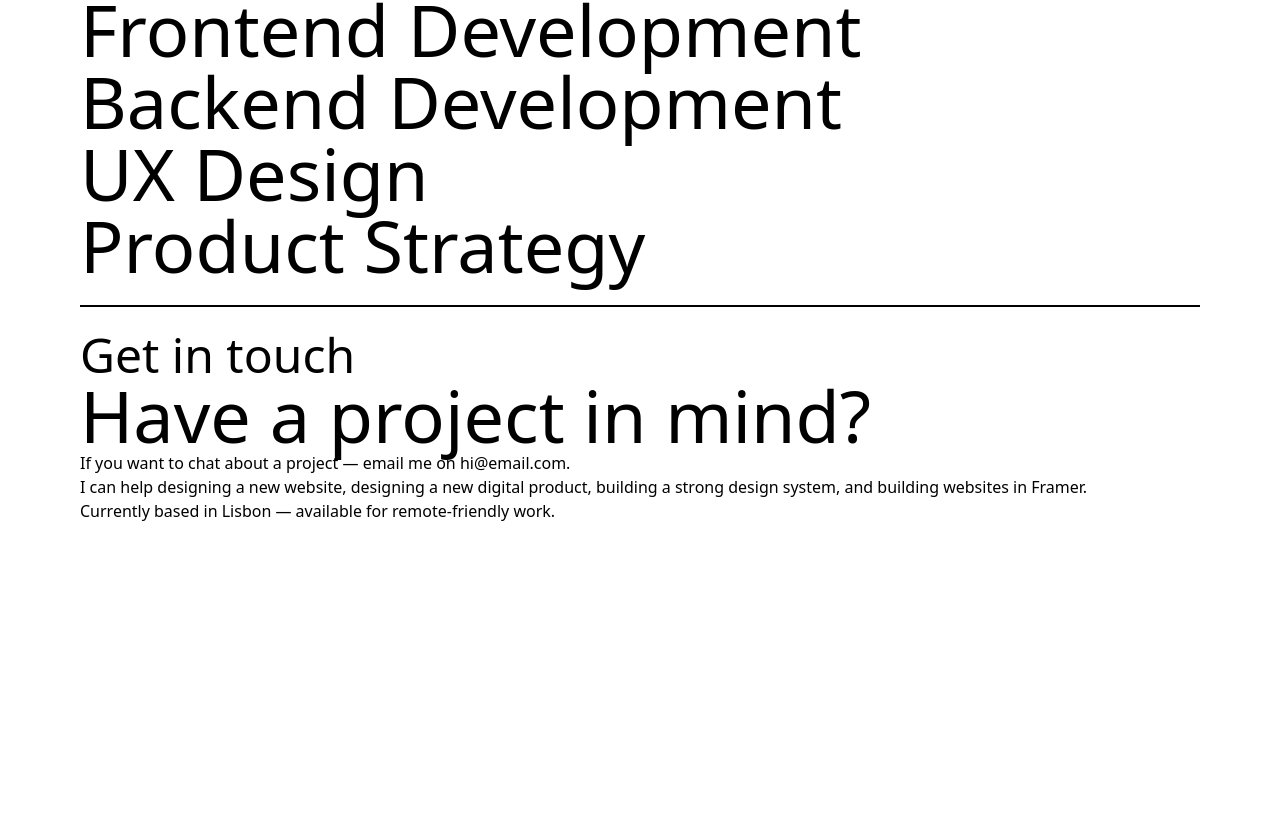
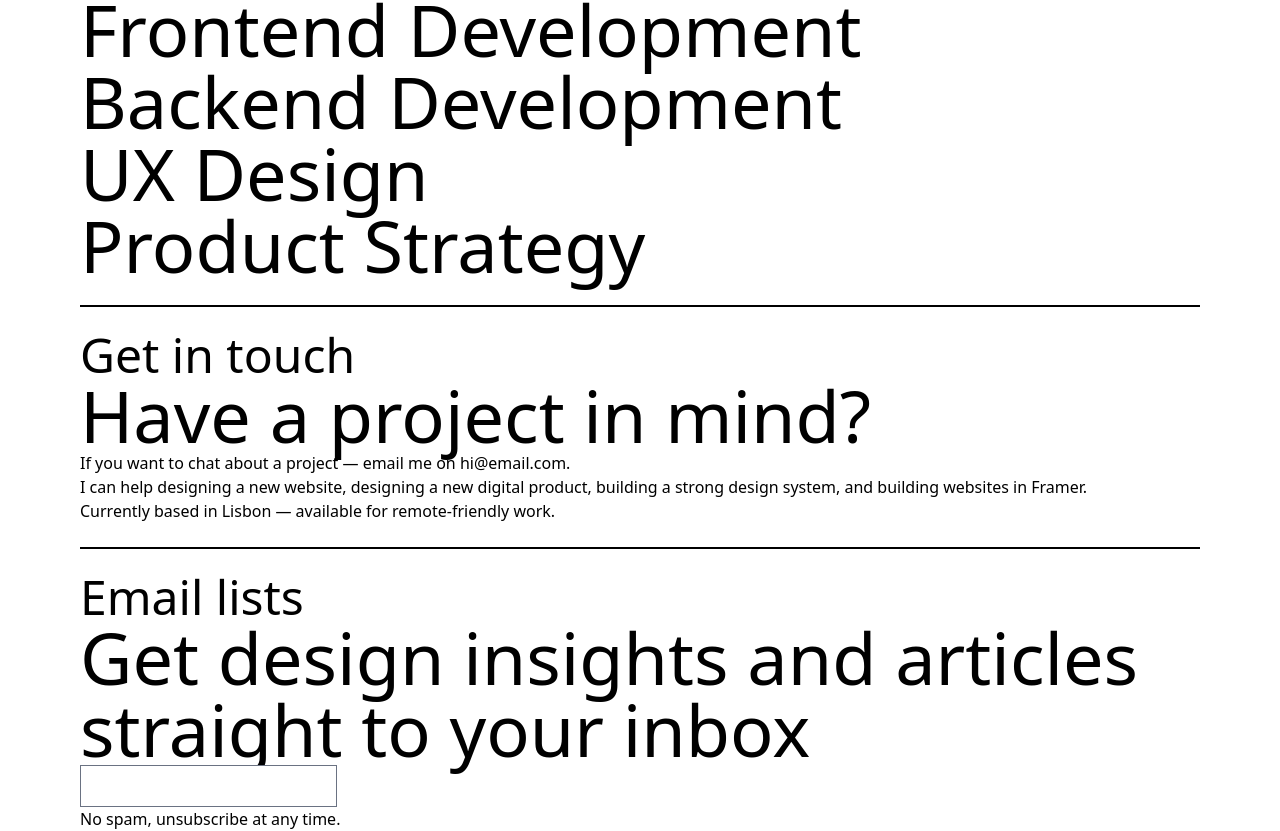
Before and after one commit to marufshafique/portfolio-sv, a SvelteKit app: page / in a window 1280 px wide. Shown: the part 5621-6452 px from the top of the page. Before the commit the page ends 6144 px from the top, so only its background shows below. Built offline with nearby package versions, Linux system fonts and the light colour scheme.

Commit message:
email list

```diff
--- /dev/null
+++ b/src/components/EmailList.svelte
@@ -0,0 +1,15 @@
+<script>
+	import Container from "./Container.svelte";
+	import SectionHeader from "./SectionHeader.svelte";
+
+</script>
+
+<Container>
+	<SectionHeader title="Email lists" />
+	<h1 class="text-7xl font-medium">Get design insights and articles straight to your inbox</h1>
+
+	<div>
+		<input type="text">
+		<p>No spam, unsubscribe at any time.</p>
+	</div>
+</Container>
--- a/src/routes/+page.svelte
+++ b/src/routes/+page.svelte
@@ -1,6 +1,7 @@
 <script lang="ts">
 	import About from '../components/About.svelte';
 	import Contact from '../components/Contact.svelte';
+	import EmailList from '../components/EmailList.svelte';
 	import Experience from '../components/Experience.svelte';
 	import PortfolioHeader from '../components/PortfolioHeader.svelte';
 	import Skills from '../components/Skills.svelte';
@@ -30,4 +31,6 @@
 	<Skills />
 
 	<Contact />
+
+	<EmailList />
 </section>
```
